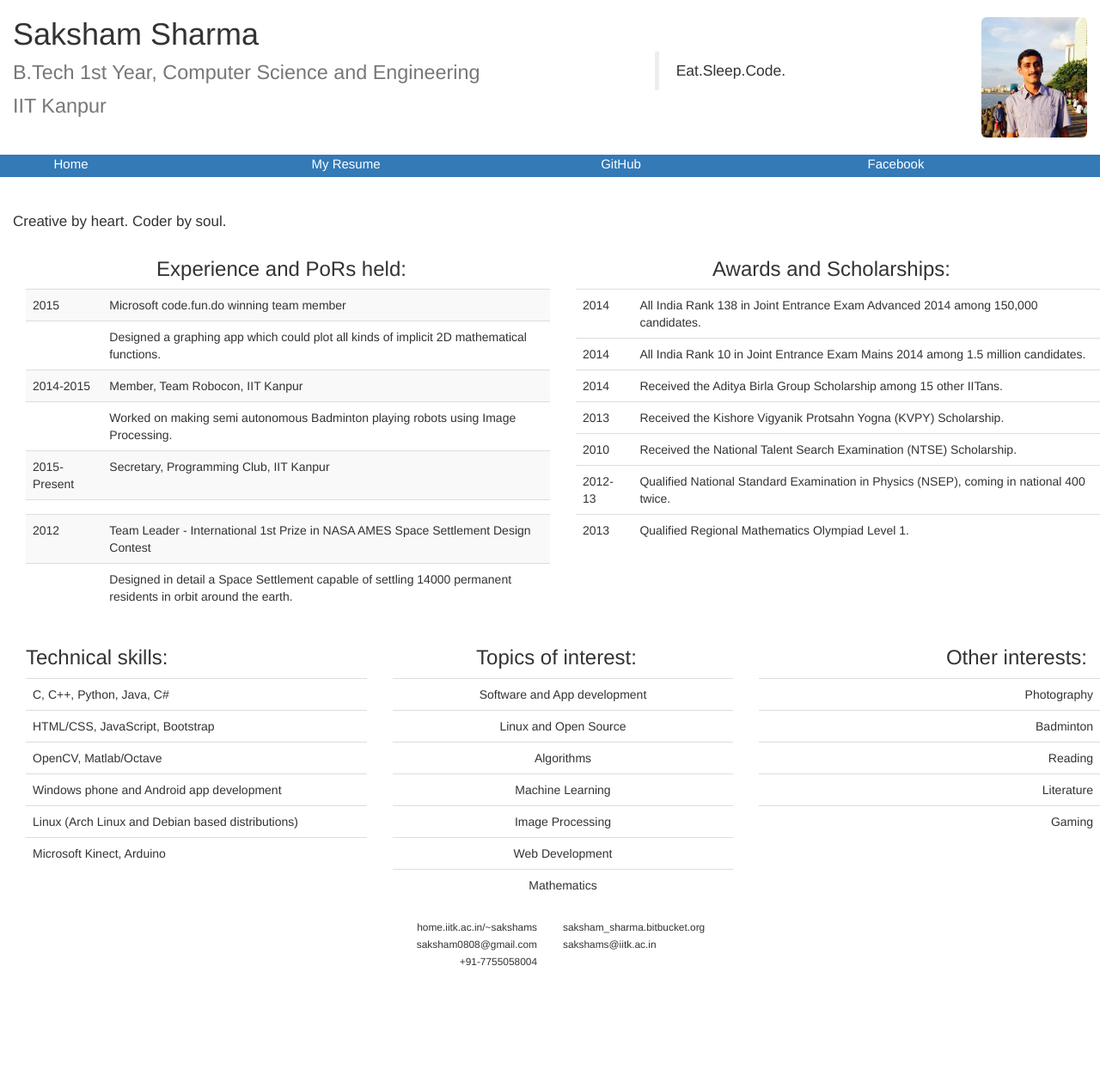
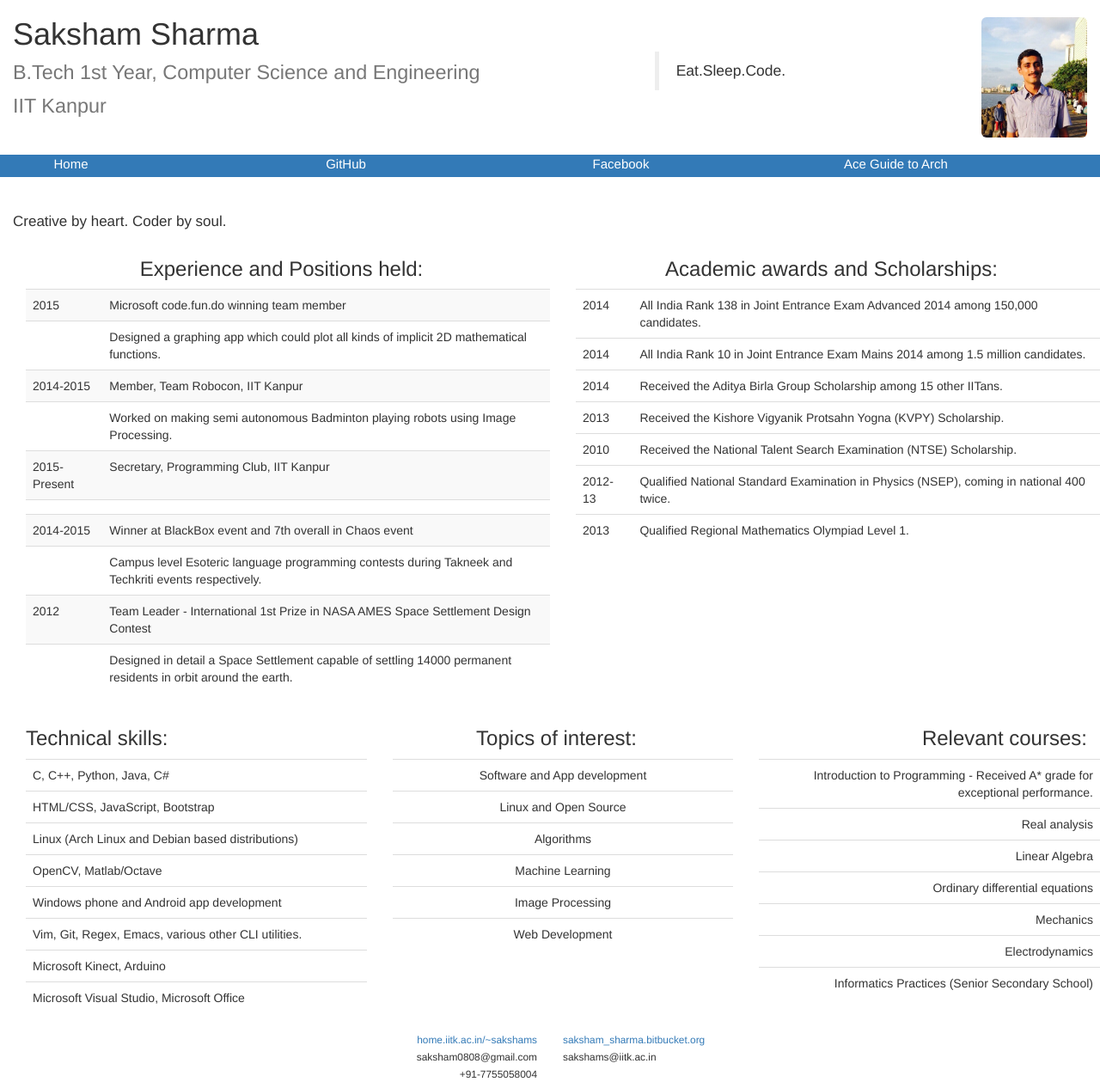
Before and after one commit to saksham0808/homepage, a PHP site: page / in a window 1280 px wide. Shown: the whole page at 86% size. Before the commit the page ends 1124 px from the top, so only its background shows below. Run offline with PHP 8.4, Linux system fonts and the light colour scheme; some libraries are stand-ins or nearby versions.

Commit message:
Data updated. relevant courses added. Resume removed. Arch added.

```diff
--- a/basic.css
+++ b/basic.css
@@ -20,6 +20,14 @@
 	height: 1.9em;
 }
 
+.arch a:hover
+{
+	background-color: #036;
+	color: #FFF;
+	/*width: 10em;*/
+	height: 2.9em;
+}
+
 p {
 	font-size:17px;
 }
--- a/index.html
+++ b/index.html
@@ -33,14 +33,17 @@
 					<div class="col-sm-3">
 						<a href="index.html">Home</a>
 					</div>
-					<div class="col-sm-3">
-						<a href="https://drive.google.com/file/d/0BycAe9jSwiorS21reVJpcXlfcU0/view?usp=sharing">My Resume</a>
-					</div>
+					<!--<div class="col-sm-3">-->
+						<!--<a href="https://drive.google.com/file/d/0BycAe9jSwiorS21reVJpcXlfcU0/view?usp=sharing">My Resume</a>-->
+					<!--</div>-->
 					<div class="col-sm-3">
 						<a href="https://github.com/saksham0808">GitHub</a>
 					</div>
 					<div class="col-sm-3">
 						<a href="https://facebook.com/saksham08">Facebook</a>
+					</div>
+					<div class="col-sm-3">
+						<a class="arch" href="Arch.docx">Ace Guide to Arch Linux</a>
 					</div>
 				</div>
 			</div>
@@ -48,7 +51,7 @@
 			<p> Creative by heart. Coder by soul.</p>
 			<div class="row">
 				<div class="col-sm-6">
-					<h3 align="center">Experience and PoRs held:</h3>
+					<h3 align="center">Experience and Positions held:</h3>
 					<table class="table table-hover table-striped">
 						<tbody>
 							<tr><td>2015</td><td>Microsoft code.fun.do winning team member</td></tr>
@@ -57,6 +60,8 @@
 							<tr><td></td><td>Worked on making semi autonomous Badminton playing robots using Image Processing.</td></tr>
 							<tr><td>2015-Present</td><td>Secretary, Programming Club, IIT Kanpur</td></tr>
 							<tr><td></td><td></td></tr>
+							<tr><td>2014-2015</td><td>Winner at BlackBox event and 7th overall in Chaos event </td></tr>
+							<tr><td></td><td>Campus level Esoteric language programming contests during Takneek and Techkriti events respectively.</td></tr>
 							<tr><td>2012</td><td>Team Leader - International 1st Prize in NASA AMES Space Settlement Design Contest</td></tr>
 							<tr><td></td><td>Designed in detail a Space Settlement capable of settling 14000 permanent residents in orbit around the earth.</td></tr>
 						</tbody>
@@ -64,7 +69,7 @@
 				</div>
 
 				<div class="col-sm-6">
-					<h3 align="center">Awards and Scholarships:</h3>
+					<h3 align="center">Academic awards and Scholarships:</h3>
 					<table class="table table-hover">
 						<tbody>
 							<tr><td>2014</td><td>All India Rank 138 in Joint Entrance Exam Advanced 2014 among 150,000 candidates.</td></tr>
@@ -85,10 +90,12 @@
 						<tbody>
 							<tr><td>C, C++, Python, Java, C# </td></tr>
 							<tr><td>HTML/CSS, JavaScript, Bootstrap</td></tr>
+							<tr><td>Linux (Arch Linux and Debian based distributions)</td></tr>
 							<tr><td>OpenCV, Matlab/Octave</td></tr>
 							<tr><td>Windows phone and Android app development</td></tr>
-							<tr><td>Linux (Arch Linux and Debian based distributions)</td></tr>
+							<tr><td>Vim, Git, Regex, Emacs, various other CLI utilities.</td></tr>
 							<tr><td>Microsoft Kinect, Arduino</td></tr>
+							<tr><td>Microsoft Visual Studio, Microsoft Office</td></tr>
 						</tbody>
 					</table>
 				</div>
@@ -103,20 +110,42 @@
 							<tr><td>Machine Learning</td></tr>
 							<tr><td>Image Processing</td></tr>
 							<tr><td>Web Development</td></tr>
-							<tr><td>Mathematics</td></tr>
+							<!--<tr><td>Mathematics</td></tr>-->
 						</tbody>
 					</table>
 				</div>
 
+				<!--<div class="col-sm-4">-->
+					<!--<h3 align="right">Relevant courses:</h3>-->
+					<!--<table class="table table-hover">-->
+						<!--<tbody align="right">-->
+							<!--<tr><td>Introduction to Programming - Received A* grade for exceptional performance.</td></tr>-->
+							<!--<tr><td>Real analysis</td></tr>-->
+							<!--<tr><td>Linear Algebra</td></tr>-->
+							<!--<tr><td>Ordinary differential equations</td></tr>-->
+							<!--<tr><td>Mechanics</td></tr>-->
+							<!--<td><td>Electrodynamics</td></td>-->
+							<!--<tr><td>Informatics Practices (Senior Secondary School)</td></tr>-->
+						<!--</tbody>-->
+					<!--</table>-->
+				<!--</div>-->
 				<div class="col-sm-4">
-					<h3 align="right">Other interests:</h3>
+					<!--<h3 align="right">Other interests:</h3>-->
+					<h3 align="right">Relevant courses:</h3>
 					<table class="table table-hover">
 						<tbody align="right">
-							<tr><td>Photography</td></tr>
-							<tr><td>Badminton</td></tr>
-							<tr><td>Reading</td></tr>
-							<tr><td>Literature</td></tr>
-							<tr><td>Gaming</td></tr>
+							<!--<tr><td>Photography</td></tr>-->
+							<!--<tr><td>Badminton</td></tr>-->
+							<!--<tr><td>Reading</td></tr>-->
+							<!--<tr><td>Literature</td></tr>-->
+							<!--<tr><td>Gaming</td></tr>-->
+							<tr><td>Introduction to Programming - Received A* grade for exceptional performance.</td></tr>
+							<tr><td>Real analysis</td></tr>
+							<tr><td>Linear Algebra</td></tr>
+							<tr><td>Ordinary differential equations</td></tr>
+							<tr><td>Mechanics</td></tr>
+							<tr><td>Electrodynamics</td></td>
+							<tr><td>Informatics Practices (Senior Secondary School)</td></tr>
 						</tbody>
 					</table>
 				</div>
@@ -125,15 +154,15 @@
 				<div class="col-sm-3"></div>
 				<div class="col-sm-3" align="right">
 					<small>
-						home.iitk.ac.in/~sakshams<br>
+						<a href="home.iitk.ac.in/~sakshams">home.iitk.ac.in/~sakshams</a><br>
 						saksham0808@gmail.com <br>
 						+91-7755058004
 					</small>
 				</div>
 				<div class="col-sm-3" align="left">
 					<small>
-						saksham_sharma.bitbucket.org<br>
-						sakshams@iitk.ac.in <br>
+						<a href="www.saksham_sharma.bitbucket.org">saksham_sharma.bitbucket.org</a><br>
+						sakshams@iitk.ac.in<br>
 					</small>
 				</div>
 				<div class="col-sm-3"></div>
```
